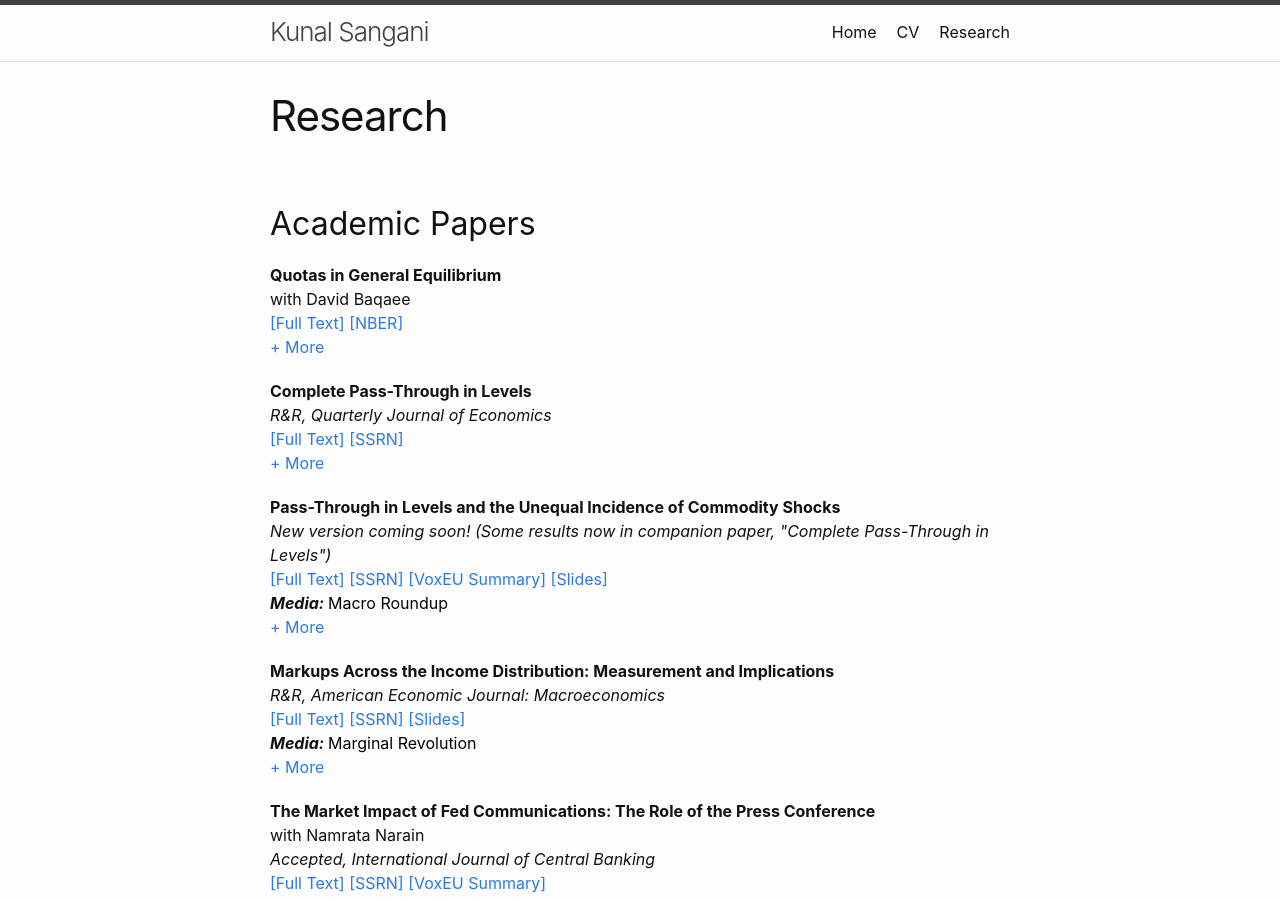
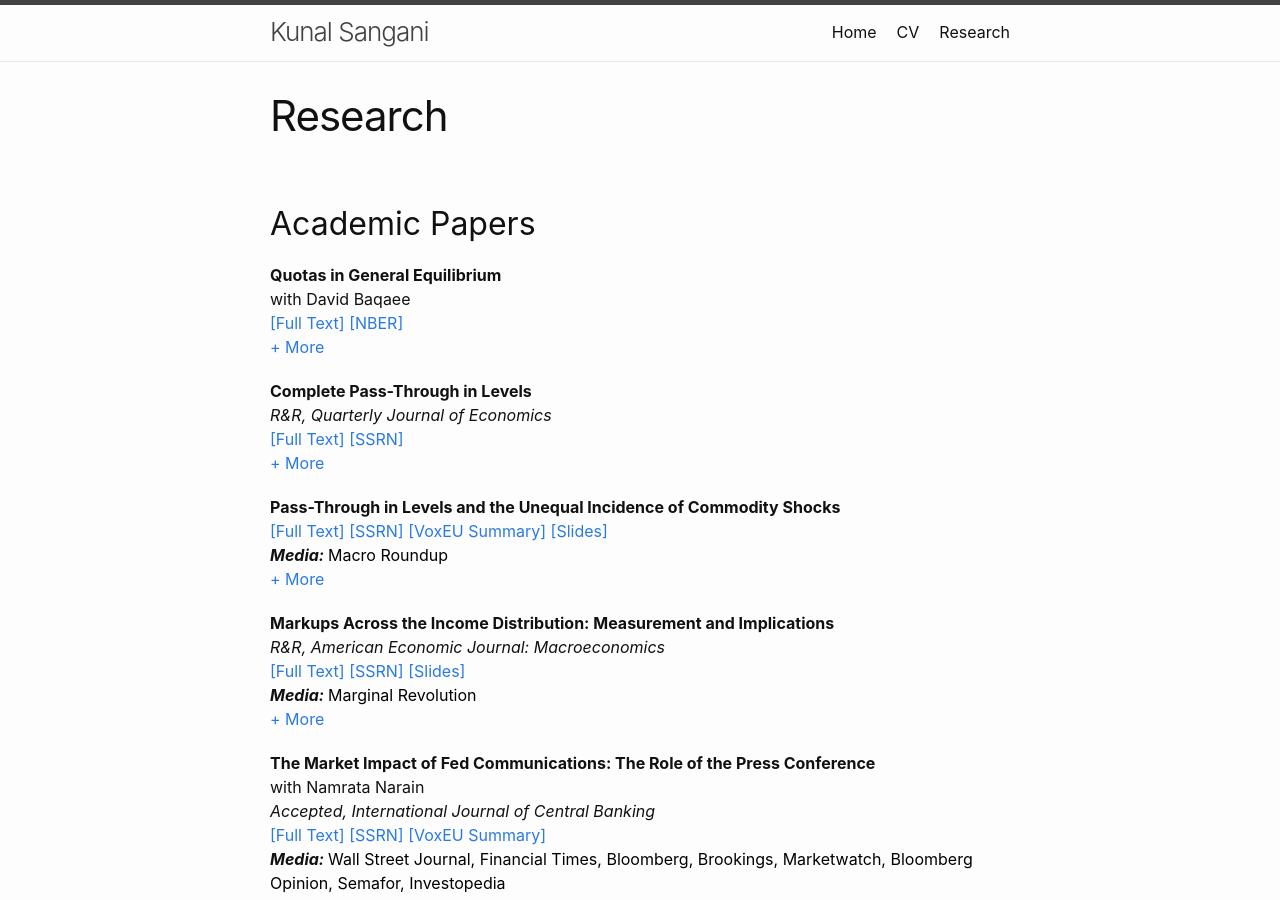
Before and after one commit to kunalsangani/kunalsangani.github.io, a Jekyll site: the page built from research.markdown, in a window 1280 px wide and 900 px high. Built offline with Jekyll 4.4.1, drawn with Linux system fonts in a browser that asks for light colours; nearby versions of some CDN libraries.

Commit message:
Updated links

```diff
--- a/_data/research.yml
+++ b/_data/research.yml
@@ -55,11 +55,10 @@
 
     - passthrough:
       title: Pass-Through in Levels and the Unequal Incidence of Commodity Shocks
-      status: New version coming soon! (Some results now in companion paper, "Complete Pass-Through in Levels")
       links:
         - paper:
           name: Full Text
-          href: https://kunalsangani.com/files/unequal_incidence_wp_live.pdf
+          href: https://kunalsangani.com/files/unequal_incidence_live.pdf
         - ssrn:
           name: SSRN
           href: https://papers.ssrn.com/sol3/papers.cfm?abstract_id=4574233
```
Also changed, not shown: 1 other file.
